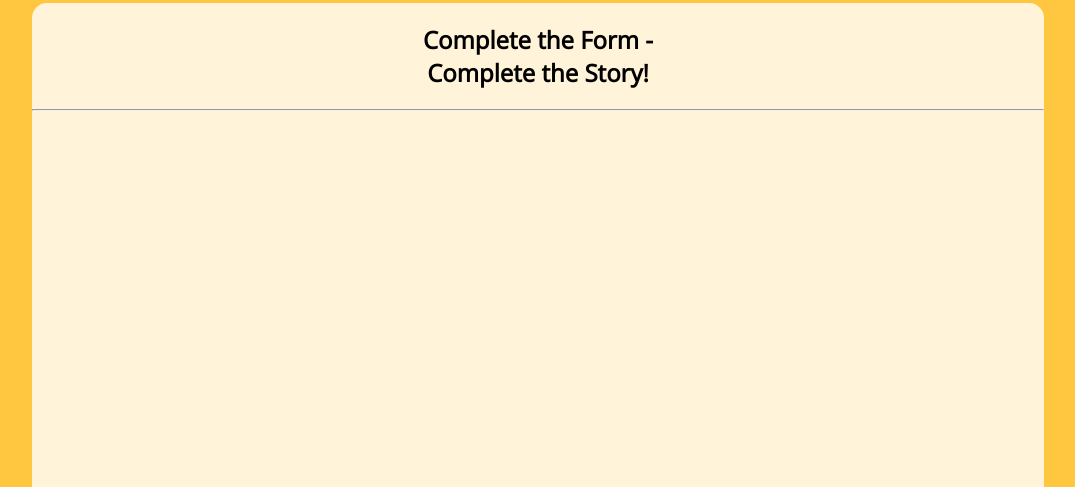
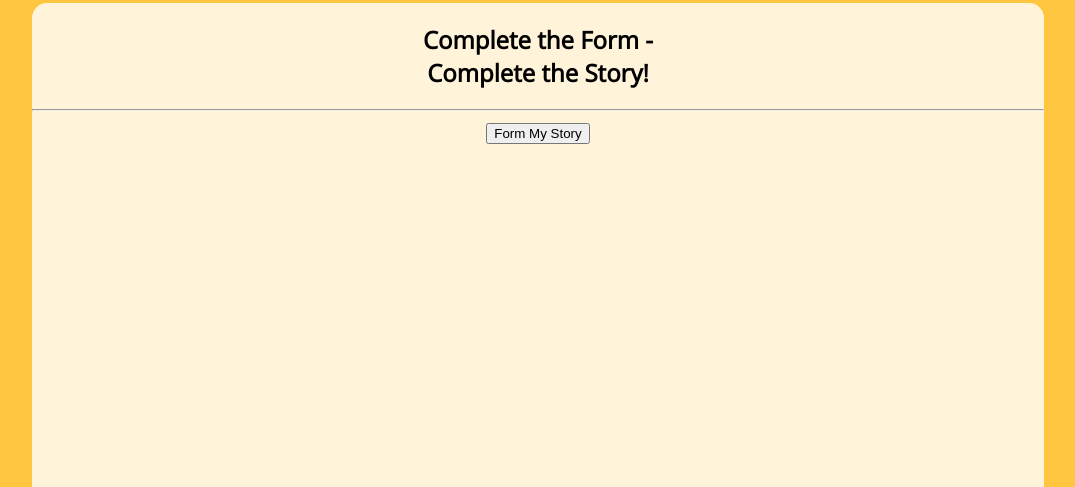
Before and after one commit to FePaiva/form-a-story, a plain HTML site: page index.html in a window 1280 px wide. Shown: the part 313-800 px from the top of the page, without its empty margins (102-1177 px from the left). Drawn offline with nearby package versions, Linux system fonts and the light colour scheme.

Commit message:
submit button done

```diff
--- a/index.html
+++ b/index.html
@@ -15,7 +15,11 @@
       <h1>Complete the Form -<br> Complete the Story!</h1>
       <hr>
       <!--Add your form below:-->
-
+      <form action="./story.html" method="GET">
+        <input
+        type= "submit"
+        value ="Form My Story"
+        >
     </section>
   </body>
 </html>
```
